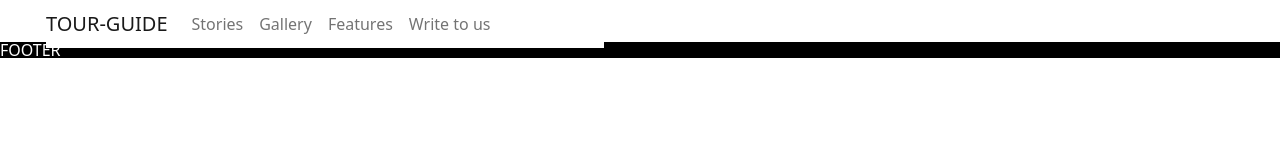
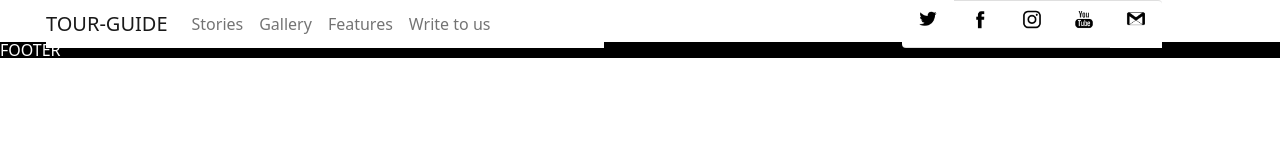
Before and after one commit to martafrait/kursova, a website: page src/index.html in a window 1280 px wide. Drawn offline with nearby package versions, Linux system fonts and the light colour scheme; files that its build step writes are made by us from their sources.

Commit message:
Update _header.html

```diff
--- a/src/components/_header.html
+++ b/src/components/_header.html
@@ -1,11 +1,11 @@
 <header class="header">
-    <div class="container">
+    <div class="container container-md">
         <div class="row">
             <div class="col-12 d-flex justify-content-between">
-                <nav class="col navbar navbar-expand-md navbar-light bg-white">
+                <nav class="col-6 navbar navbar-expand-md navbar-light bg-white">
                     <a class="navbar-brand " href="#">TOUR-GUIDE</a>
                     <button class="navbar-toggler" type="button" data-toggle="collapse" data-target="#navbar" aria-expanded="false" aria-controls="navbar" aria-label="navigation">
-                        <span class="navbar-toggler-icon"></span>
+
 
                     </button>
                     <div class="collapse navbar-collapse" id="navbar">
@@ -17,7 +17,28 @@
                         </div>
                     </div>
                 </nav>
-                <div class="col"></div>
+                <div class="col-6 d-flex justify-content-end">
+
+                        <ul class="list-group list-group-flush list-group-horizontal ">
+                            <li class="list-group-item">
+                            <a href="https://twitter.com/"><img src="./img/twitter-128.png" width="20" alt="twitter"></a>
+                            </li>
+
+                            <li class="list-group-item">
+                            <a href="https://facebook.com/"><img src="./img/facebook-128.png" width="20" alt="facebook"></a>
+                            </li>
+                            <li class="list-group-item">
+                                <a href="https://instagram.com/"><img src="./img/instagram-2-128.png" width="20" alt="instagram"></a>
+                            </li>
+                            <li class="list-group-item">
+                                <a href="https://youtube.com/"><img src="./img/youtube-128.png" width="20" alt="youtube"></a>
+                            </li>
+                            <li class="list-group-item">
+                                <a href="https://mail.google.com/"><img src="./img/gmail-128.png" width="20" alt="mail"></a>
+                            </li>
+                        </ul>
+
+                </div>
             </div>
         </div>
     </div>
```
